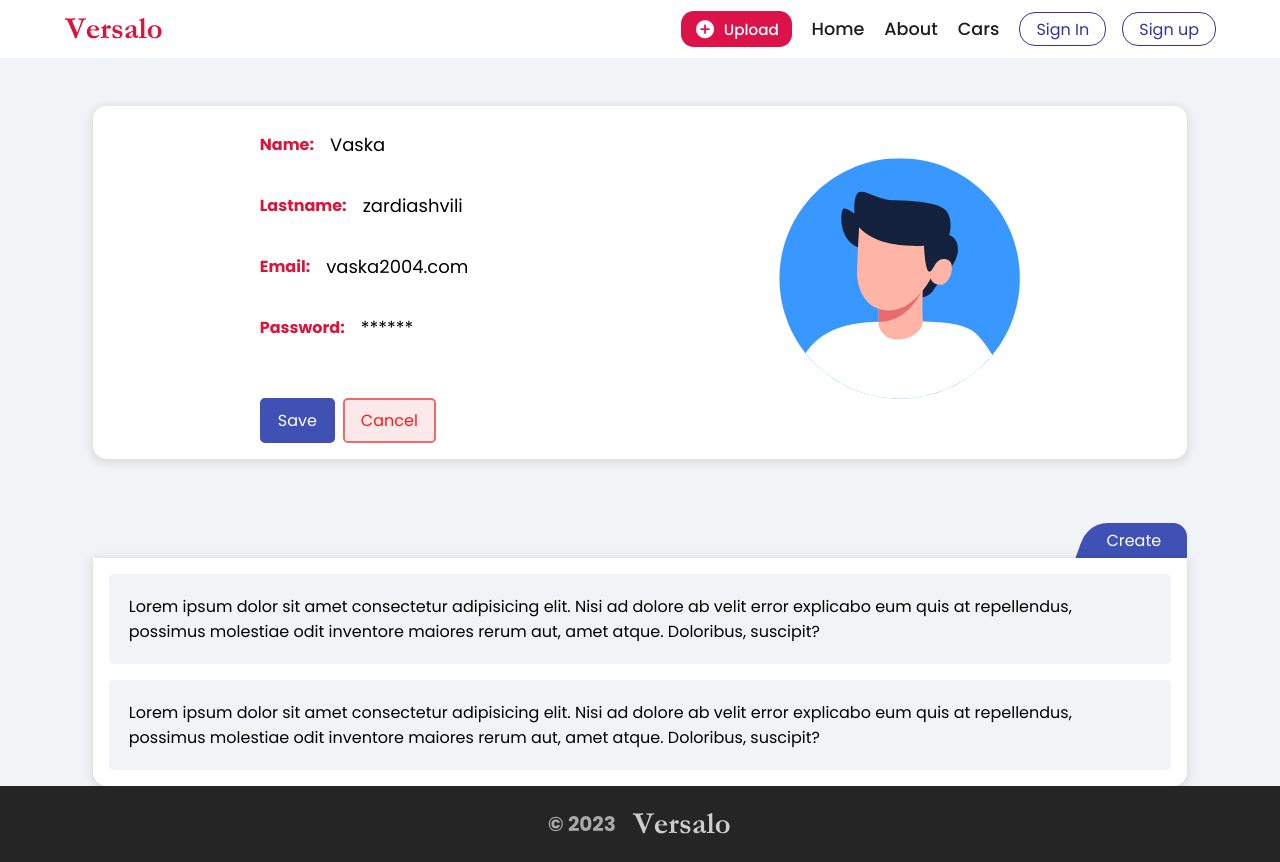
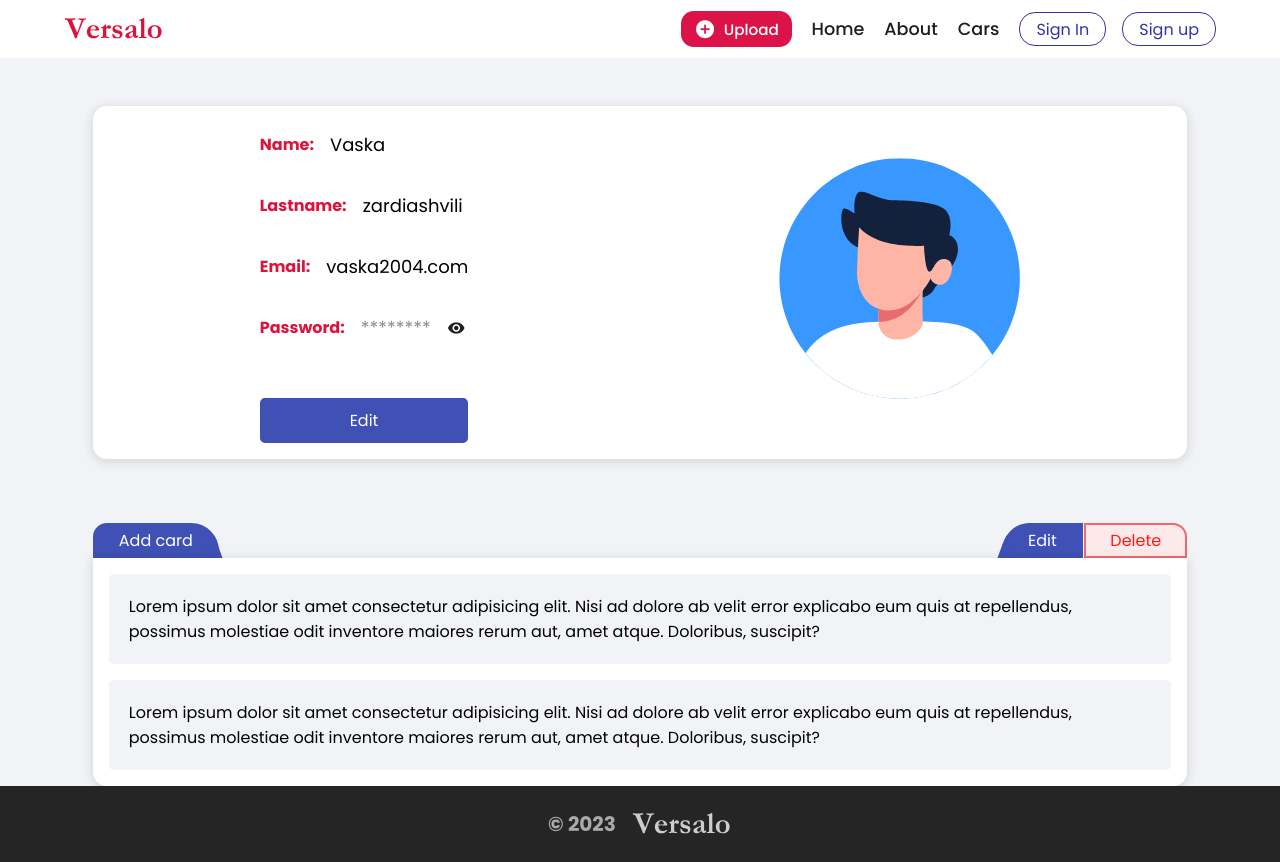
Before and after one commit to zzz-077/Versalo-Angular-project, an Angular app in the folder project/: page /profile in a window 1280 px wide. Built offline with nearby package versions, Linux system fonts and the light colour scheme.

Commit message:
test commit

```diff
--- a/project/src/app/data-service/data.service.ts
+++ b/project/src/app/data-service/data.service.ts
@@ -12,7 +12,7 @@ import { BehaviorSubject, Observable } from 'rxjs';
 })
 export class DataService {
   /*=================*/
-  /*====USER DATA====*/
+  /*====USER DATA && CRUD====*/
   /*=================*/
   private registerUrl = 'http://localhost:3000/users';
   private userDataSubject: BehaviorSubject<userInterface[]> =
--- a/project/src/app/my-profile-page/my-profile-page.component.css
+++ b/project/src/app/my-profile-page/my-profile-page.component.css
@@ -69,12 +69,26 @@
   justify-content: space-between;
   width: 100%;
 }
+.profile_info_box_input mat-icon {
+  color: var(--navbar_links__color);
+  font-size: 1.125rem;
+  cursor: pointer;
+  display: flex;
+  align-items: center;
+  justify-content: center;
+}
+.profile_info_box_input mat-icon.active,
+.profile_info_box_input span.active {
+  display: none;
+}
+
+.profile_info_box_input input.active {
+  display: flex;
+}
 
 .profile_info_box_input span {
-  /* display: none; */
   font-size: 1.125rem;
   text-align: left;
-  /* border-bottom: 2px solid var(--navbar_links__color_hovered); */
 }
 
 .profile_info_box_input input {
@@ -95,7 +109,9 @@
 }
 
 .profile_info_btn_col1 {
-  width: 50%;
+  width: 100%;
+}
+.profile_info_btn_col1.active {
   display: none;
 }
 
@@ -104,10 +120,12 @@
 }
 
 .profile_info_btn_col2 {
-  display: flex;
-  /* display: none; */
+  display: none;
   width: 50%;
   gap: 0.5rem;
+}
+.profile_info_btn_col2.active {
+  display: flex;
 }
 
 .profile_info_btn_col2 button {
@@ -156,20 +174,53 @@
 
 .car_ctreate_box {
   display: flex;
-  justify-content: end;
+  justify-content: space-between;
 }
 
-.car_ctreate_box button {
+.prf_card_create_btn {
+  padding: 0.2rem 1.5rem;
+  border-radius: 0.3rem;
+  border-bottom-left-radius: 0;
+  border-bottom-right-radius: 0;
+  border-top-left-radius: 0.875rem;
+  border-top-right-radius: 1.75rem;
+  position: relative;
+}
+
+.prf_card_create_btn::after {
+  content: "";
+  position: absolute;
+  width: 10px;
+  height: 18px;
+  transform: rotateZ(-20deg);
+  background-color: var(--btn_BGcolor);
+  bottom: -5px;
+  right: -3.5px;
+}
+.prf_card_btns_col2 {
+  display: flex;
+  align-items: center;
+}
+.prf_card_btns_col2 {
+  display: flex;
+}
+.prf_edit_col {
+  display: flex;
+  /* display: none; */
+  gap: 0.1rem;
+}
+.prf_cards_edit_btn,
+.prf_cards_save_btn {
   padding: 0.2rem 1.5rem;
   border-radius: 0.3rem;
   border-bottom-left-radius: 0;
   border-bottom-right-radius: 0;
   border-top-left-radius: 1.75rem;
-  border-top-right-radius: 0.875rem;
+  border-top-right-radius: 0;
   position: relative;
 }
-
-.car_ctreate_box button::before {
+.prf_cards_edit_btn::before,
+.prf_cards_save_btn::before {
   content: "";
   position: absolute;
   width: 10px;
@@ -177,12 +228,38 @@
   transform: rotateZ(20deg);
   background-color: var(--btn_BGcolor);
   bottom: -5px;
-  left: -4px;
+  left: -3.5px;
+}
+.prf_cards_delete_btn,
+.prf_cards_cancel_btn {
+  padding: 0.2rem 1.5rem;
+  border-radius: 0.3rem;
+  border-bottom-left-radius: 0;
+  border-bottom-right-radius: 0;
+  border-top-left-radius: 0;
+  border-top-right-radius: 0.875rem;
+  position: relative;
+  background-color: #fceaeaf7;
+  border: 2px solid #f06a6a;
+  color: #ff1818;
+  transition: all 0.2s;
+}
+.prf_cards_delete_btn:hover,
+.prf_cards_cancel_btn:hover {
+  background-color: #ff1818;
+  border: 2px solid #ff1818;
+  color: var(--main_BGcolor);
+}
+.prf_save_col {
+  display: flex;
+  gap: 0.1rem;
+  display: none;
 }
 
 /*=========================*/
 /*====CREATE CARD POPUP====*/
 /*=========================*/
+
 .create_card_container {
   position: fixed;
   top: 0;
@@ -190,11 +267,13 @@
   width: 100%;
   height: 100%;
   background-color: rgba(0, 0, 0, 0.703);
-  display: flex;
   justify-content: center;
   align-items: center;
   z-index: 10;
   display: none;
+}
+.create_card_container.active {
+  display: flex;
 }
 
 .create_card_container form {
--- a/project/src/app/my-profile-page/my-profile-page.component.html
+++ b/project/src/app/my-profile-page/my-profile-page.component.html
@@ -1,41 +1,89 @@
 <div class="profile_container">
   <div class="profile_top_content">
-    <form class="profile_edit_left_column">
+    <form class="profile_edit_left_column" (submit)="onFormSubmit($event)">
       <div class="cell">
         <h3>Name:</h3>
         <div class="profile_info_box_input">
-          <span>Vaska</span>
-          <input type="text" placeholder="User name" />
+          <span [ngClass]="infoEdit_btnCheck ? 'active' : null">Vaska</span>
+          <input
+            [ngClass]="infoEdit_btnCheck ? 'active' : null"
+            type="text"
+            placeholder="User name"
+          />
         </div>
       </div>
       <div class="cell">
         <h3>Lastname:</h3>
         <div class="profile_info_box_input">
-          <span>zardiashvili</span>
-          <input type="text" placeholder="User lastname" />
+          <span [ngClass]="infoEdit_btnCheck ? 'active' : null"
+            >zardiashvili</span
+          >
+          <input
+            [ngClass]="infoEdit_btnCheck ? 'active' : null"
+            type="text"
+            placeholder="User lastname"
+          />
         </div>
       </div>
       <div class="cell">
         <h3>Email:</h3>
         <div class="profile_info_box_input">
-          <span>vaska2004.com</span>
-          <input type="email" placeholder="User email" />
+          <span [ngClass]="infoEdit_btnCheck ? 'active' : null"
+            >vaska2004.com</span
+          >
+          <input
+            [ngClass]="infoEdit_btnCheck ? 'active' : null"
+            type="email"
+            placeholder="User email"
+          />
         </div>
       </div>
       <div class="cell">
         <h3>Password:</h3>
         <div class="profile_info_box_input">
-          <span>******</span>
-          <input type="password" placeholder="User password" />
+          <span
+            [ngClass]="infoEdit_btnCheck ? 'active' : null"
+            style="color: rgba(128, 128, 128, 0.912)"
+            *ngIf="!passwordCheck"
+            >********</span
+          >
+          <span
+            [ngClass]="infoEdit_btnCheck ? 'active' : null"
+            style="color: var(--navbar_links__color)"
+            *ngIf="passwordCheck"
+            >12345678</span
+          >
+          <mat-icon
+            [ngClass]="infoEdit_btnCheck ? 'active' : null"
+            (click)="passwordShow()"
+            >remove_red_eye</mat-icon
+          >
+          <input
+            [ngClass]="infoEdit_btnCheck ? 'active' : null"
+            type="password"
+            placeholder="User password"
+          />
         </div>
       </div>
       <div class="profile_btns_box">
-        <div class="profile_info_btn_col1">
-          <button class="prf_info_edit_btn">Edit</button>
+        <div
+          class="profile_info_btn_col1"
+          [ngClass]="infoEdit_btnCheck ? 'active' : null"
+        >
+          <button (click)="infoEditBtn()" class="prf_info_edit_btn">
+            Edit
+          </button>
         </div>
-        <div class="profile_info_btn_col2">
-          <button class="prf_info_save_btn">Save</button>
-          <button class="prf_info_cancel_btn">Cancel</button>
+        <div
+          class="profile_info_btn_col2"
+          [ngClass]="infoEdit_btnCheck ? 'active' : null"
+        >
+          <button (click)="infoSaveBtn()" class="prf_info_save_btn">
+            Save
+          </button>
+          <button (click)="infoCancelBtn()" class="prf_info_cancel_btn">
+            Cancel
+          </button>
         </div>
       </div>
     </form>
@@ -45,7 +93,21 @@
   </div>
   <div class="profile_bottom_content">
     <div class="car_ctreate_box">
-      <button class="prf_card_create_btn">Create</button>
+      <div class="prf_card_btns_col1">
+        <button (click)="cardAddBtn()" class="prf_card_create_btn">
+          Add card
+        </button>
+      </div>
+      <div class="prf_card_btns_col2">
+        <div class="prf_edit_col">
+          <button class="prf_cards_edit_btn">Edit</button>
+          <button class="prf_cards_delete_btn">Delete</button>
+        </div>
+        <div class="prf_save_col">
+          <button class="prf_cards_save_btn">Save</button>
+          <button class="prf_cards_cancel_btn">Cancel</button>
+        </div>
+      </div>
     </div>
     <div class="Person_card_content">
       <p>
@@ -62,8 +124,11 @@
   </div>
 </div>
 
-<div class="create_card_container">
-  <form>
+<div
+  [ngClass]="CardsAdd_btnCheck ? 'active' : null"
+  class="create_card_container"
+>
+  <form (submit)="onFormSubmit($event)">
     <div class="form_input_cont">
       <div class="input_box">
         <label>Model</label>
@@ -95,8 +160,12 @@
 
         <div class="profile_btns_box">
           <div class="profile_card_btn_col2">
-            <button class="prf_card_save_btn">Save</button>
-            <button class="prf_card_cancel_btn">Cancel</button>
+            <button (click)="cardSaveBtn()" class="prf_card_save_btn">
+              Save
+            </button>
+            <button (click)="cardCancelBtn()" class="prf_card_cancel_btn">
+              Cancel
+            </button>
           </div>
         </div>
       </div>
--- a/project/src/app/my-profile-page/my-profile-page.component.ts
+++ b/project/src/app/my-profile-page/my-profile-page.component.ts
@@ -1,8 +1,63 @@
 import { Component } from '@angular/core';
-
+import { userInterface } from '../data-service/registerInterface';
+import { UserService } from '../user-service/user.service';
+import { LocalStorageService } from '../local-storage-service/local-storage.service';
 @Component({
   selector: 'app-my-profile-page',
   templateUrl: './my-profile-page.component.html',
   styleUrls: ['./my-profile-page.component.css'],
 })
-export class MyProfilePageComponent {}
+export class MyProfilePageComponent {
+  constructor(
+    private localStorageService: LocalStorageService,
+    private userService: UserService
+  ) {}
+  passwordCheck = false;
+  infoEdit_btnCheck = false;
+  CardsAdd_btnCheck = false;
+  isLogged: boolean = false;
+  user: userInterface | null = null;
+  activeRoute: string = '';
+  /*===============================*/
+  /*====PROFILE CLICK FUNCTIONS====*/
+  /*===============================*/
+  ngOnInit(): void {
+    this.localStorageService.isLogged$.subscribe((value) => {
+      this.isLogged = value;
+    });
+    this.userService.loadUser();
+    this.userService.loggedInUser$.subscribe((user) => {
+      this.user = user;
+    });
+    console.log(this.user);
+  }
+
+  passwordShow() {
+    this.passwordCheck = !this.passwordCheck;
+  }
+  infoEditBtn() {
+    this.infoEdit_btnCheck = !this.infoEdit_btnCheck;
+  }
+  infoSaveBtn() {
+    this.infoEdit_btnCheck = !this.infoEdit_btnCheck;
+  }
+  infoCancelBtn() {
+    this.infoEdit_btnCheck = !this.infoEdit_btnCheck;
+  }
+  onFormSubmit(event: Event) {
+    event.preventDefault();
+  }
+
+  /*===============================*/
+  /*====CARDS CLICK FUNCTIONS====*/
+  /*===============================*/
+  cardAddBtn() {
+    this.CardsAdd_btnCheck = true;
+  }
+  cardCancelBtn() {
+    this.CardsAdd_btnCheck = false;
+  }
+  cardSaveBtn() {
+    this.CardsAdd_btnCheck = false;
+  }
+}
```
Also changed, not shown: 1 other file (tests, documents, lock files or other folders).
